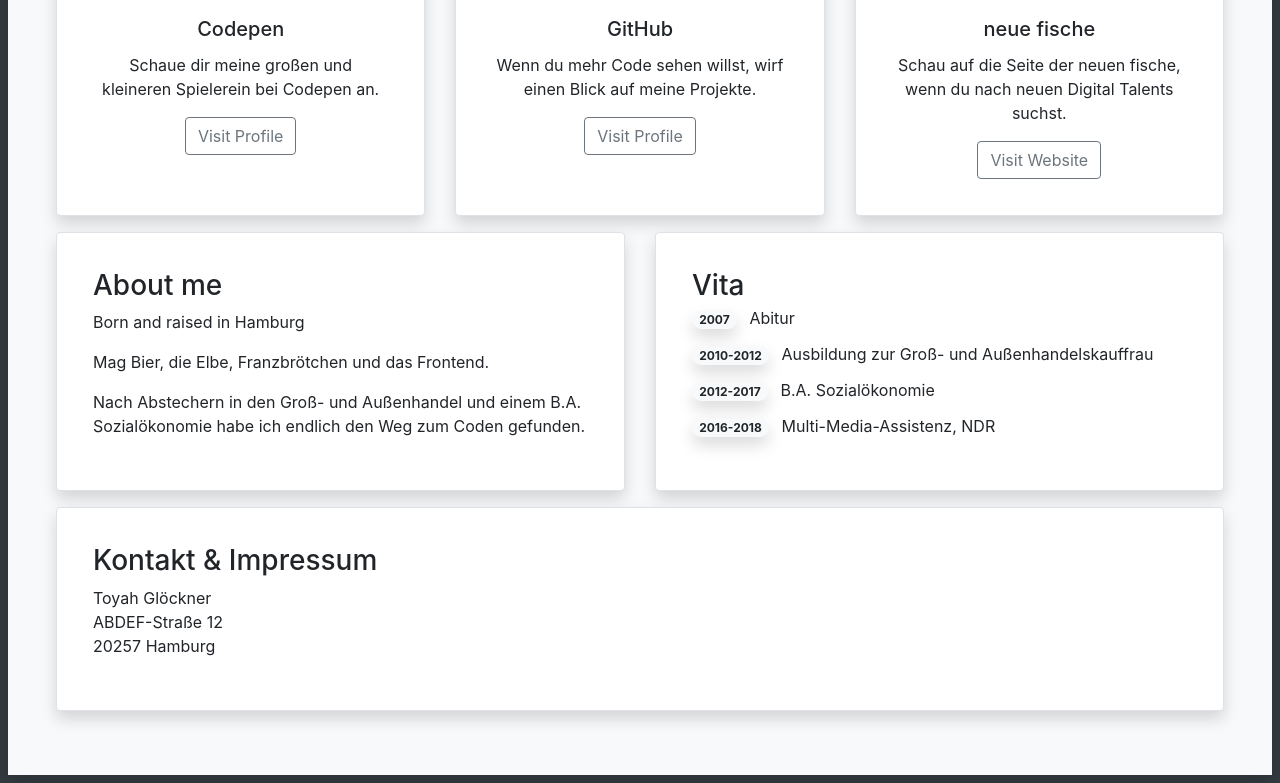
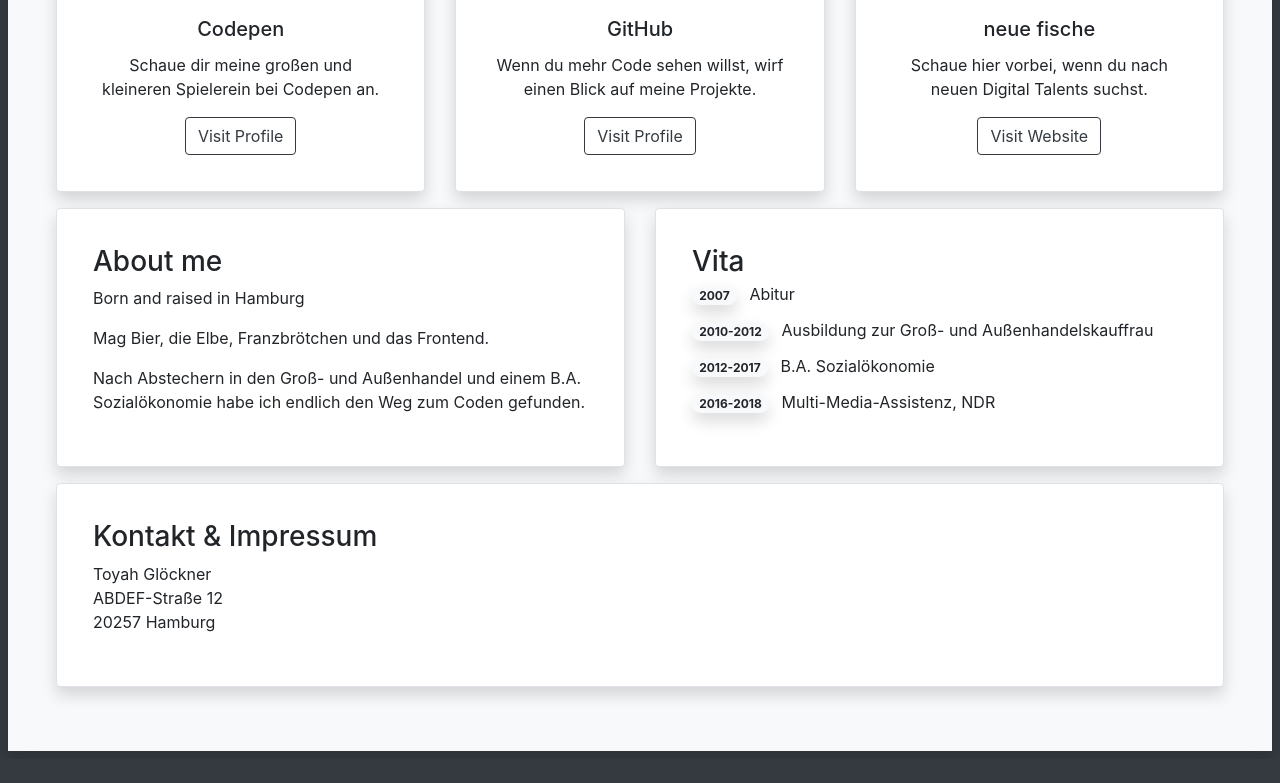
Before and after one commit to TicTacToyah/website, a plain HTML site: page index.html in a window 1280 px wide. Shown: the part 1241-2024 px from the top of the page. After the commit the page ends 2000 px from the top, so only its background shows below. Drawn offline with nearby package versions, Linux system fonts and the light colour scheme.

Commit message:
Changed buttons

```diff
--- a/index.html
+++ b/index.html
@@ -127,7 +127,7 @@
                         <div class="card-body">
                             <h5 class="card-title text-center">Codepen</h5>
                             <p class="card-text">Schaue dir meine großen und kleineren Spielerein bei Codepen an.</p>
-                            <a href="https://codepen.io/tictactoyah/"><button type="button" class="btn btn-outline-secondary align-item-center">Visit Profile</button></a>
+                            <a href="https://codepen.io/tictactoyah/"><button type="button" class="btn btn-outline-dark align-item-center">Visit Profile</button></a>
                         </div>
                         </div>
 
@@ -136,15 +136,15 @@
                         <div class="card-body">
                                 <h5 class="card-title">GitHub</h5>
                                 <p class="card-text">Wenn du mehr Code sehen willst, wirf einen Blick auf meine Projekte.</p>
-                                <a href="https://github.com/TicTacToyah"><button type="button" class="btn btn-outline-secondary align-item-center">Visit Profile</button></a>
+                                <a href="https://github.com/TicTacToyah"><button type="button" class="btn btn-outline-dark align-item-center">Visit Profile</button></a>
                         </div>
                     </div>
                 <div class="card text-center shadow p-3 mb-3 bg-white rounded border">
                         <img class="card-img-top border" src="images/neuefische_logo.png" alt="Card image cap">
                         <div class="card-body">
                             <h5 class="card-title">neue fische</h5>
-                            <p class="card-text"> Schau auf die Seite der neuen fische, wenn du nach neuen Digital Talents suchst.</p>
-                            <a href="https://www.neuefische.de/"><button type="button" class="btn btn-outline-secondary align-item-center">Visit Website</button></a>
+                            <p class="card-text"> Schaue hier vorbei, wenn du nach neuen Digital Talents suchst.</p>
+                            <a href="https://www.neuefische.de/"><button type="button" class="btn btn-outline-dark align-item-center">Visit Website</button></a>
                         </div>
             </div>
           </div>
```
